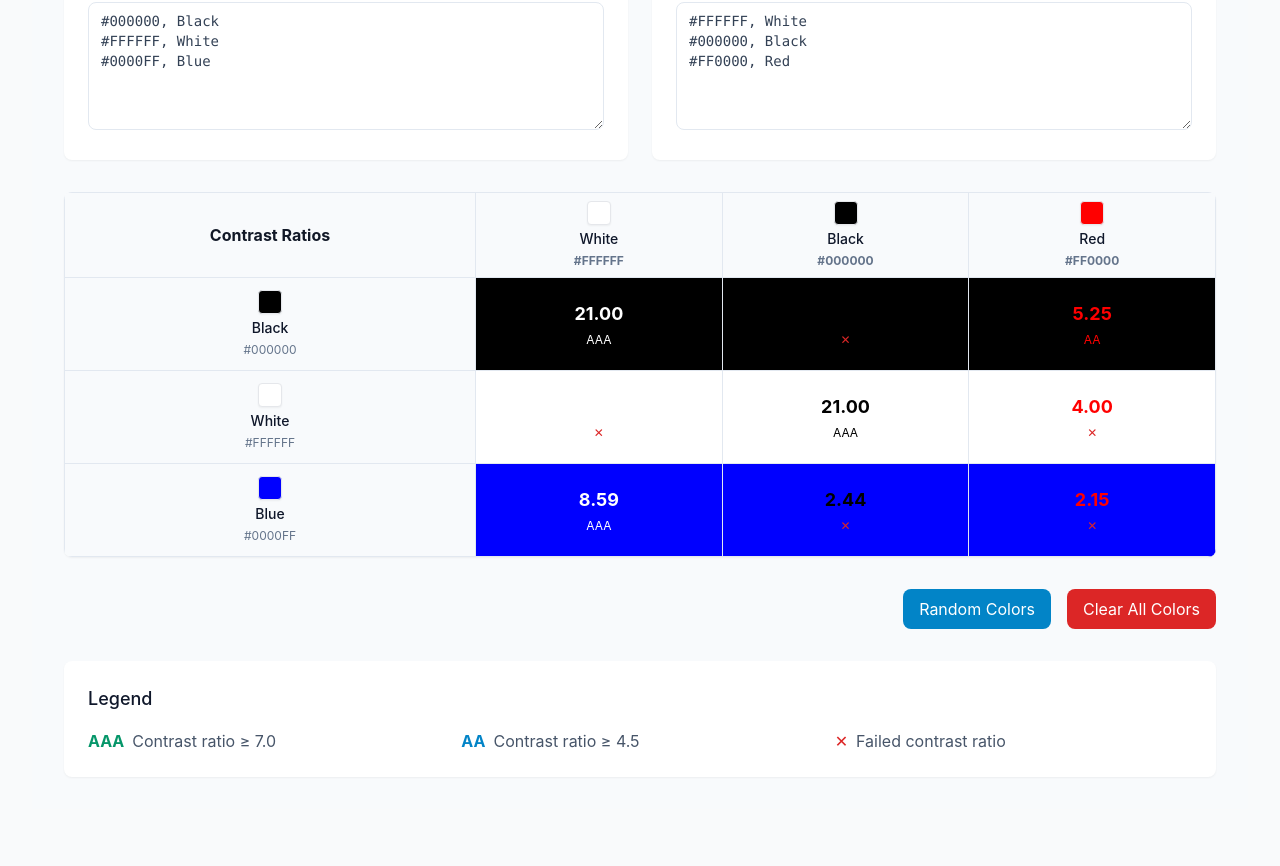
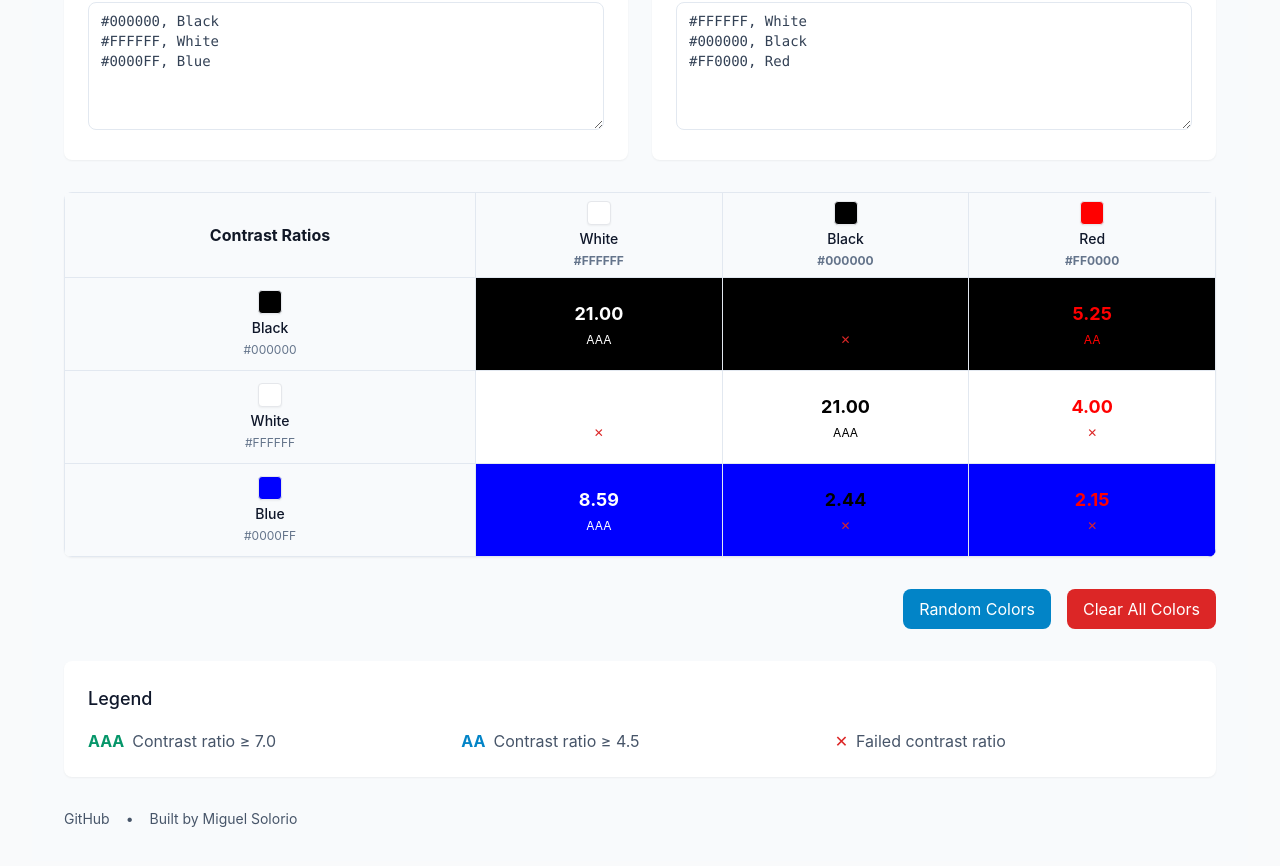
Before and after one commit to miguelsolorio/contrast-grid-editor, a React (Vite) app: page / in a window 1280 px wide. Shown: the part 242-1108 px from the top of the page. Before the commit the page ends 1083 px from the top, so only its background shows below. Built offline with nearby package versions, Linux system fonts and the light colour scheme.

Commit message:
Add footer

```diff
--- a/src/App.tsx
+++ b/src/App.tsx
@@ -464,11 +464,23 @@
         aria-label="Toggle dark mode"
       >
         {isDarkMode ? (
-          <svg className="w-5 h-5 text-yellow-500" fill="currentColor" viewBox="0 0 20 20">
-            <path fillRule="evenodd" d="M10 2a1 1 0 011 1v1a1 1 0 11-2 0V3a1 1 0 011-1zm4 8a4 4 0 11-8 0 4 4 0 018 0zm-.464 4.95l.707.707a1 1 0 001.414-1.414l-.707-.707a1 1 0 00-1.414 1.414zm2.12-10.607a1 1 0 010 1.414l-.706.707a1 1 0 11-1.414-1.414l.707-.707a1 1 0 011.414 0zM17 11a1 1 0 100-2h-1a1 1 0 100 2h1zm-7 4a1 1 0 011 1v1a1 1 0 11-2 0v-1a1 1 0 011-1zM5.05 6.464A1 1 0 106.465 5.05l-.708-.707a1 1 0 00-1.414 1.414l.707.707zm1.414 8.486l-.707.707a1 1 0 01-1.414-1.414l.707-.707a1 1 0 011.414 1.414zM4 11a1 1 0 100-2H3a1 1 0 000 2h1z" clipRule="evenodd" />
+          <svg
+            className="w-5 h-5 text-yellow-500"
+            fill="currentColor"
+            viewBox="0 0 20 20"
+          >
+            <path
+              fillRule="evenodd"
+              d="M10 2a1 1 0 011 1v1a1 1 0 11-2 0V3a1 1 0 011-1zm4 8a4 4 0 11-8 0 4 4 0 018 0zm-.464 4.95l.707.707a1 1 0 001.414-1.414l-.707-.707a1 1 0 00-1.414 1.414zm2.12-10.607a1 1 0 010 1.414l-.706.707a1 1 0 11-1.414-1.414l.707-.707a1 1 0 011.414 0zM17 11a1 1 0 100-2h-1a1 1 0 100 2h1zm-7 4a1 1 0 011 1v1a1 1 0 11-2 0v-1a1 1 0 011-1zM5.05 6.464A1 1 0 106.465 5.05l-.708-.707a1 1 0 00-1.414 1.414l.707.707zm1.414 8.486l-.707.707a1 1 0 01-1.414-1.414l.707-.707a1 1 0 011.414 1.414zM4 11a1 1 0 100-2H3a1 1 0 000 2h1z"
+              clipRule="evenodd"
+            />
           </svg>
         ) : (
-          <svg className="w-5 h-5 text-slate-800" fill="currentColor" viewBox="0 0 20 20">
+          <svg
+            className="w-5 h-5 text-slate-800"
+            fill="currentColor"
+            viewBox="0 0 20 20"
+          >
             <path d="M17.293 13.293A8 8 0 016.707 2.707a8.001 8.001 0 1010.586 10.586z" />
           </svg>
         )}
@@ -720,6 +732,30 @@
             </div>
           </div>
         </div>
+        <footer className="mt-8 text-sm text-slate-600 dark:text-slate-400">
+          <div className="flex items-center space-x-4">
+            <a
+              href="https://github.com/miguelsolorio/contrast-grid-editor"
+              target="_blank"
+              rel="noopener noreferrer"
+              className="hover:text-slate-900 dark:hover:text-slate-200 transition-colors"
+            >
+              GitHub
+            </a>
+            <span>•</span>
+            <span>
+              Built by{" "}
+              <a
+                href="https://miguelsolorio.com"
+                target="_blank"
+                rel="noopener noreferrer"
+                className="hover:text-slate-900 dark:hover:text-slate-200 transition-colors"
+              >
+                Miguel Solorio
+              </a>{" "}
+            </span>
+          </div>
+        </footer>
       </div>
 
       {activeColorPicker && (
```
